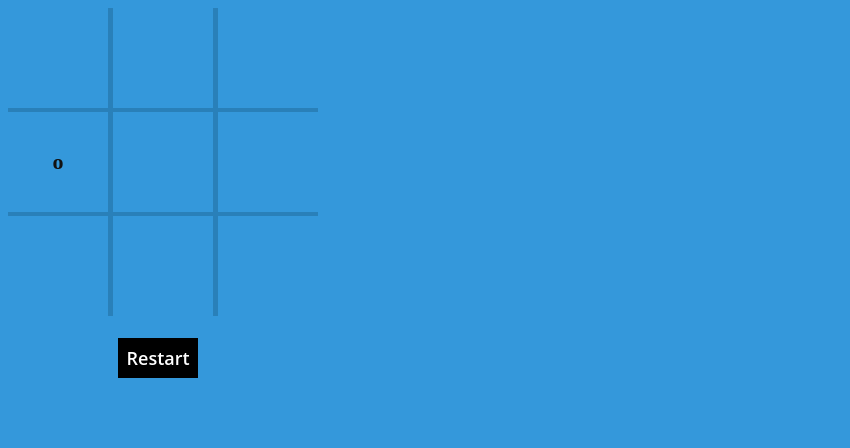
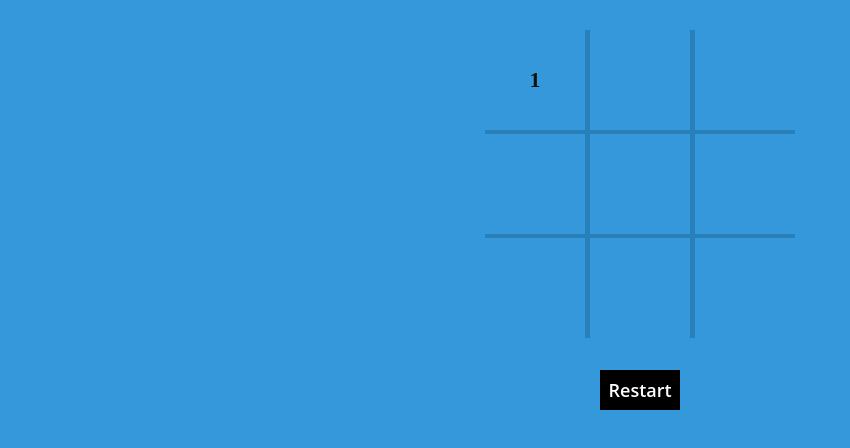
Before and after one commit to peluche1275/Oxo, a plain HTML site: page Web/index.html in a window 1280 px wide. Shown: the whole page, without its empty margins (0-850 px from the left). Drawn offline with Linux system fonts and the light colour scheme.

Commit message:
Grid finished

```diff
--- a/Web/CSS/style.css
+++ b/Web/CSS/style.css
@@ -1,10 +1,16 @@
 #main{
-	width: 310px;
-	height: 310px;
+    width: 310px;
+    height: 310px;
+    margin: 0 auto;
+    margin-top: 30px;
 }
 
 body{
     background-color: #3498db;
+    display: flex;
+    justify-content: space-around;
+    flex-direction: column;
+    margin: 0 auto;
 }
 
 .row{
@@ -51,37 +57,11 @@ button{
 	border: 1px solid black;
 	background: black;
 	color: white;
-	margin-top: 20px;
-	margin-left: 110px;
 	font-size: 18px;
 	transition: 0.2s;
 	font-weight: 600;
 	cursor: pointer;
-	font-family: "Open Sans";
+    font-family: "Open Sans";
+    margin: 0 auto;
+    margin-top: 30px;
 }
-
-button:hover{
-	background: #fff;
-	color: black;
-	font-weight: 800;
-	width: 100px;
-	height: 50px;
-	margin-top: 15px;
-	margin-left: 100px;
-	font-size: 21px;
-	border: 2px solid black;
-}
-@keyframes animate{
-	15%{
-		color : orange;
-	}
-	30%{
-		color : yellow;
-	}
-	60%{
-		color : blue;
-	}
-	80%{
-		color: green;
-	}
-}
--- a/Web/JS/TicTacToe.js
+++ b/Web/JS/TicTacToe.js
@@ -0,0 +1,2 @@
+// It's just a test...
+document.getElementById("1").innerHTML = "1";
--- a/Web/index.html
+++ b/Web/index.html
@@ -16,7 +16,7 @@
             <div class="box" id="3"></div>
         </div>
         <div class="row">
-            <div class="box horizontal" id="4">o</div>
+            <div class="box horizontal" id="4"></div>
             <div class="box horizontal vertical" id="5"></div>
             <div class="box horizontal" id="6"></div>
         </div>
@@ -29,5 +29,5 @@
     <button >Restart</button>
     <div id="message"></div>
 </body>
-
+<script src="JS/TicTacToe.js"></script>
 </html>
```
